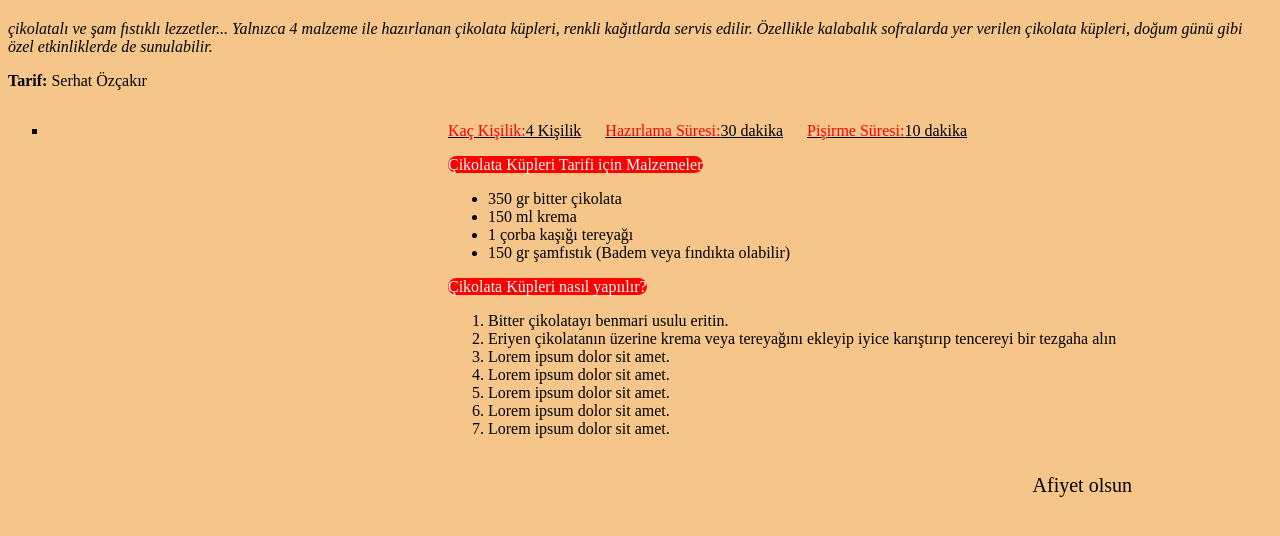
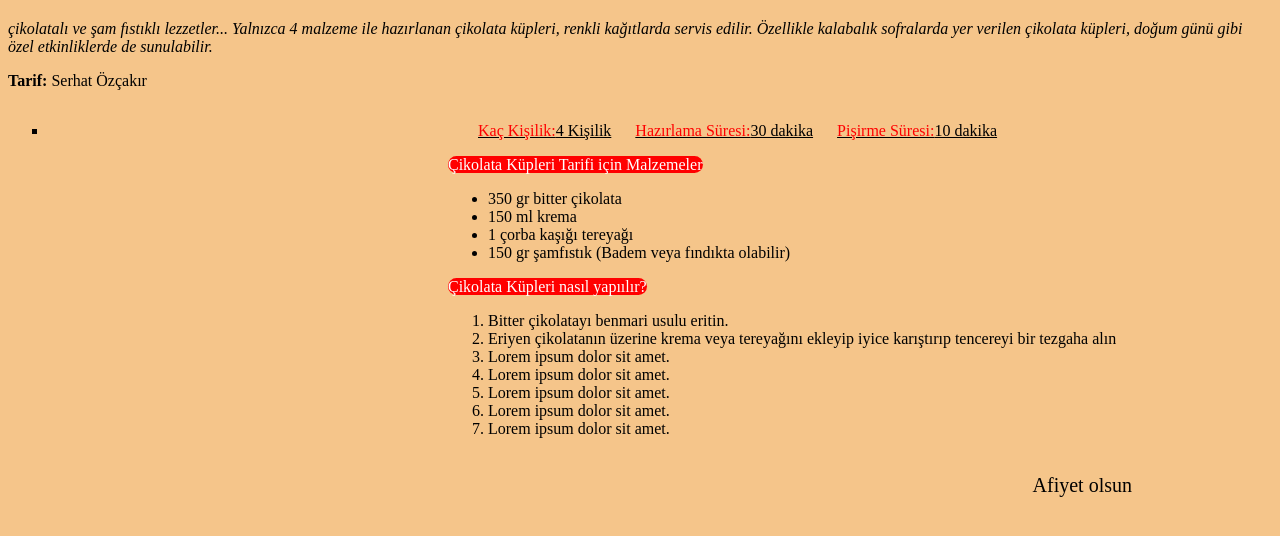
Before and after one commit to serhat-ozcakir/HTML--dev, a plain HTML site: page ödev3.html in a window 1280 px wide. Shown: the part 60-596 px from the top of the page. Drawn offline with Linux system fonts and the light colour scheme.

Commit message:
güncelleme yapıldı

```diff
--- a/ödev3.html
+++ b/ödev3.html
@@ -36,7 +36,8 @@
 
         </div>
         <div>
-            <p><span style="color: red; text-decoration: underline; text-decoration-color: black;">Kaç
+            <p style="padding-left: 30px;"><span
+                    style="color: red; text-decoration: underline; text-decoration-color: black;">Kaç
                     Kişilik:</span><span style="text-decoration: underline;">4 Kişilik</span> <span
                     style="color: red;  text-decoration: underline; text-decoration-color: black; margin-left:20px;">Hazırlama
                     Süresi:</span><span style="text-decoration: underline;">30 dakika</span> <span
```
